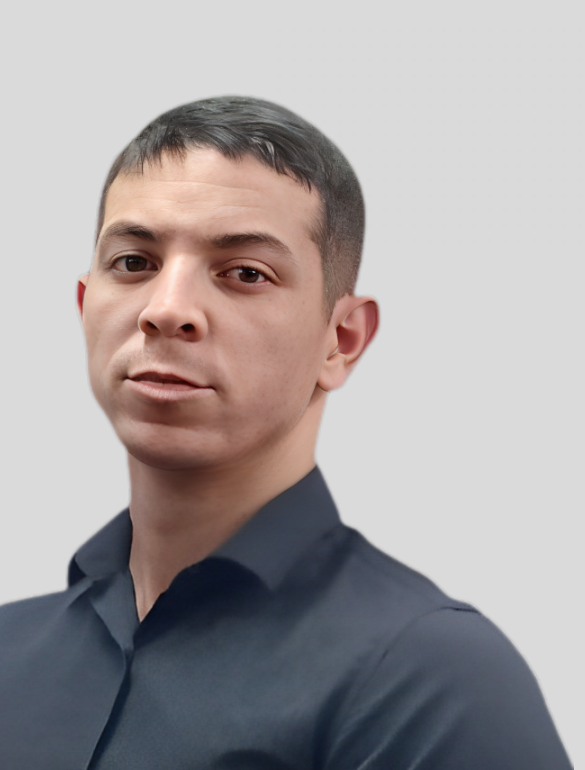
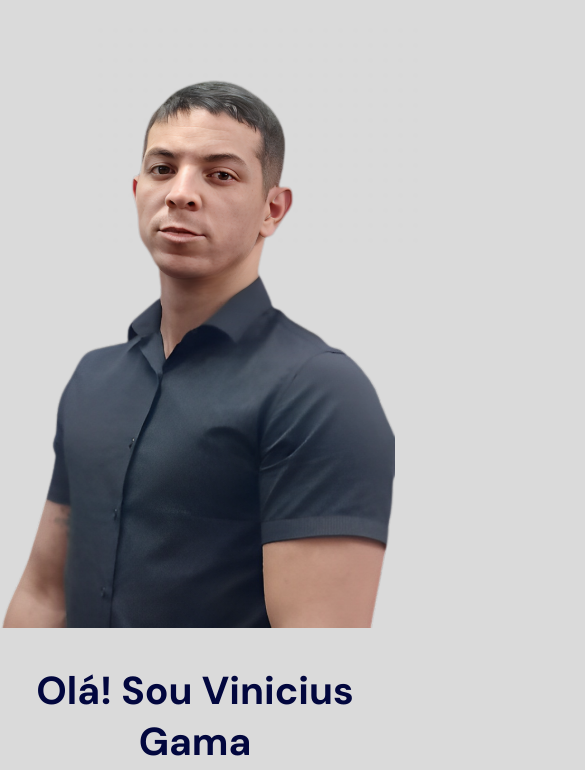
Before and after one commit to viniciusggama/PortfolioOFICIAL, a plain HTML site: page index.html in a window 390 px wide. Shown: the part 74-844 px from the top of the page, 585 px wide, since content can reach past the window. Drawn offline with Linux system fonts and the light colour scheme.

Commit message:
ajuste img

```diff
--- a/css/components/navbar.css
+++ b/css/components/navbar.css
@@ -6,7 +6,6 @@
   z-index: 10;
   background-color: var(--white);
 }
-
 .navbar .navbar__content {
   padding: 3rem 4rem 1rem;
   display: flex;
--- a/css/globals.css
+++ b/css/globals.css
@@ -115,6 +115,10 @@ p:not(:last-of-type),
     font-size: 58%;
   }
 
+  .perfil{
+    width: 400px;
+  }
+
   .max-width {
     padding: 0 2rem;
   }
--- a/index.html
+++ b/index.html
@@ -52,7 +52,7 @@
       </div>
       <div class="header__right">
         <div class="header__image">
-          <img src="assets/viniciusgama2-removebg-preview.png" alt="Vinicius Gama"/>
+          <img src="assets/viniciusgama2-removebg-preview.png" class="perfil" alt="Vinicius Gama"/>
           <img src="assets/abstract.svg" alt="background" class="background" />
         </div>
       </div>
```
